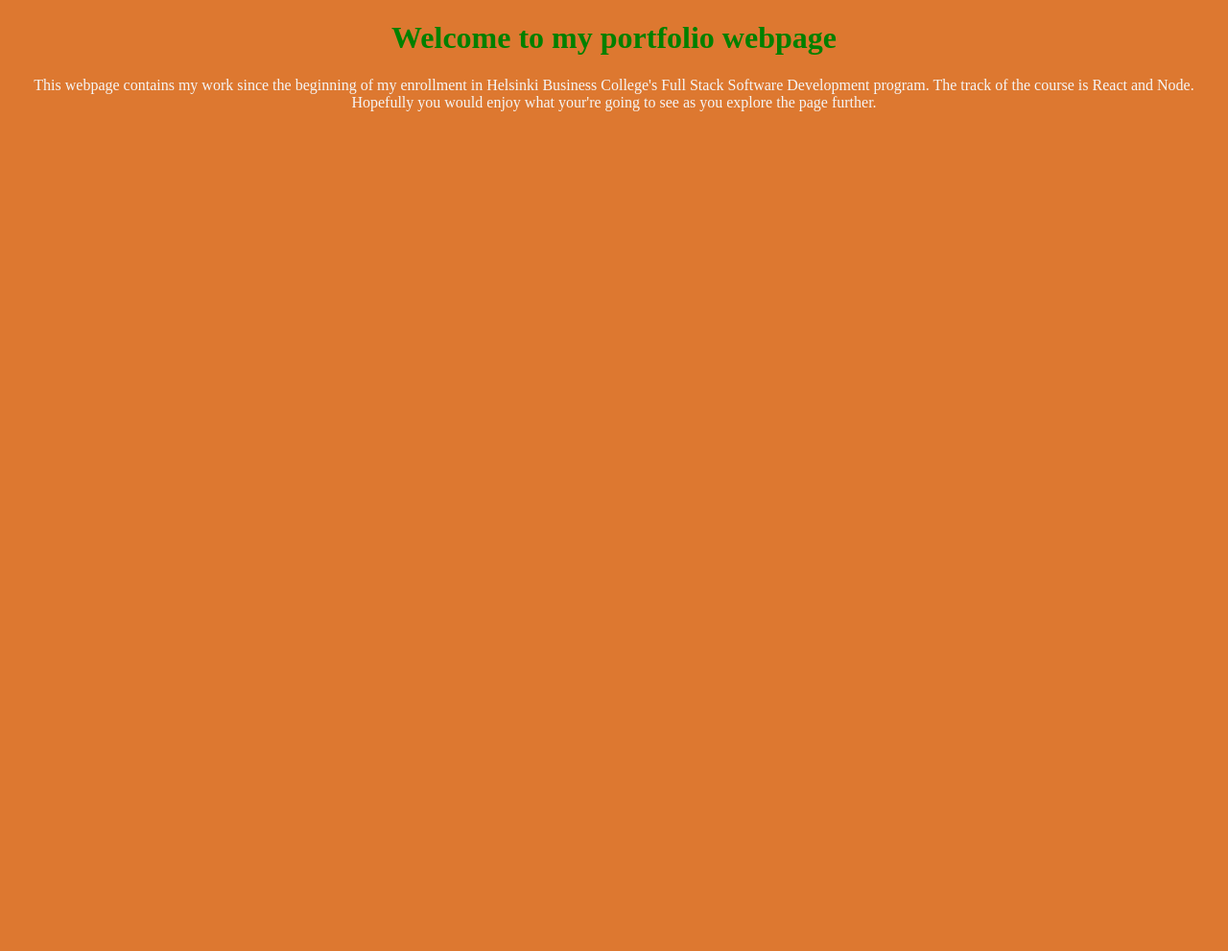
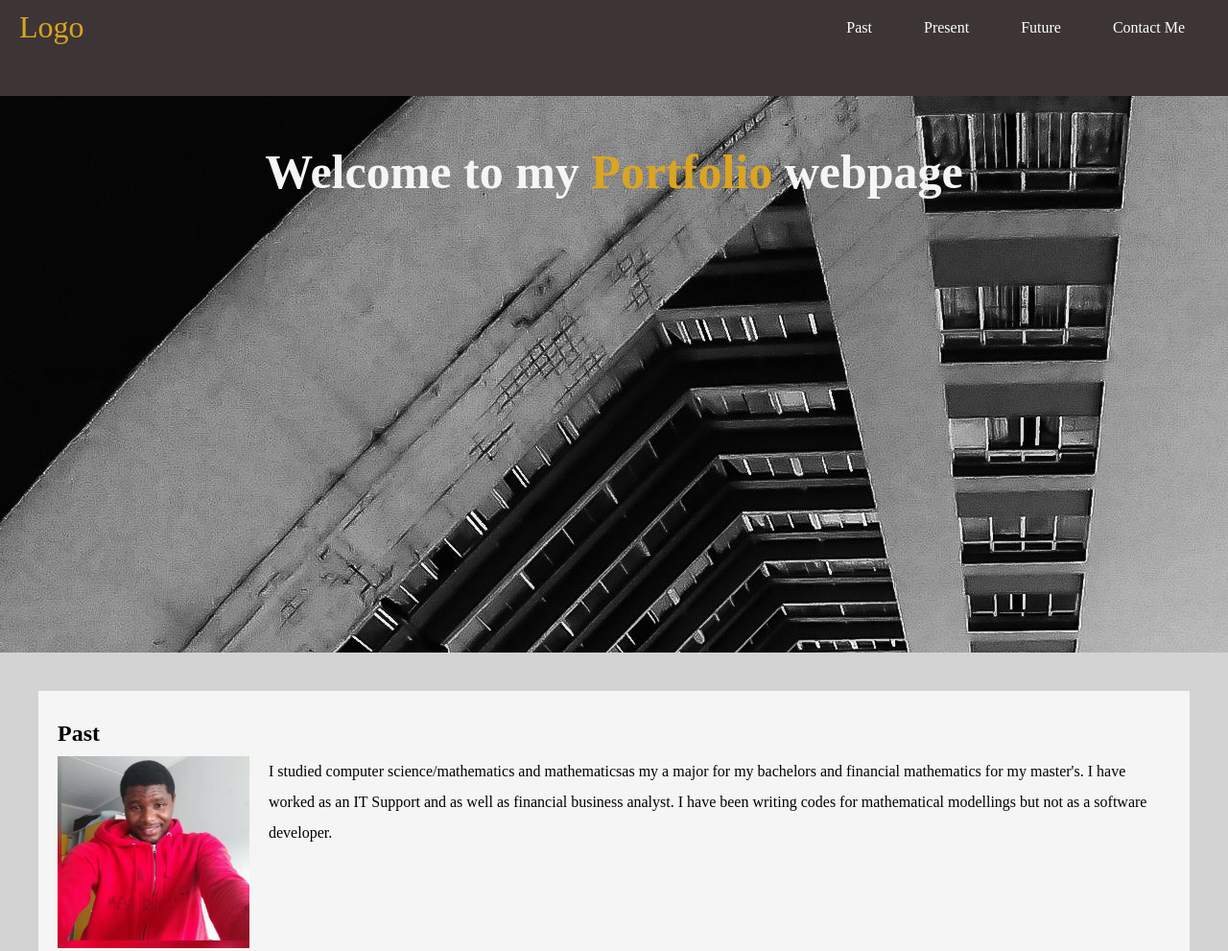
Before and after one commit to IbraheemLanre/HBC, a plain HTML site: page Portfolio/HTML5_CSS3/index.html in a window 1280 px wide. Shown: the top 991 px of the page at 96% size. Before the commit the page ends 800 px from the top, so only its background shows below. Drawn offline with Linux system fonts and the light colour scheme; a web font is replaced by a local one.

Commit message:
Updated html and css3 design

```diff
--- a/Portfolio/HTML5_CSS3/index.html
+++ b/Portfolio/HTML5_CSS3/index.html
@@ -5,14 +5,70 @@
     <meta name="viewport" content="width=device-width, initial-scale=1.0" />
     <title>Helsinki Business College Portfolio</title>
     <link rel="stylesheet" href="style.css" />
+<link href="https://fonts.googleapis.com/css2?family=Ovo&display=swap" rel="stylesheet">
   </head>
   <body>
-    <h1>Welcome to my portfolio webpage</h1>
-    <p>
-      This webpage contains my work since the beginning of my enrollment in
-      Helsinki Business College's Full Stack Software Development program. The
-      track of the course is React and Node. Hopefully you would enjoy what
-      your're going to see as you explore the page further.
-    </p>
+    <header>
+      <div id="logo"><a href="#Index.html">Logo</a></div>
+      <nav>
+        <ul>
+          <li><a href="#past">Past</a></li>
+          <li><a href="#present">Present</a></li>
+          <li><a href="#future">Future</a></li>
+          <li><a href="#contact-me">Contact Me</a></li>
+        </ul>
+      </nav>
+    </header>
+    <main>
+      <!--homepage starts-->
+      <div class="hero-banner" id="home">
+        <h1 class="hero">Welcome to my <span>Portfolio</span> webpage</h1>
+      </div>
+      <!--hompage ends-->
+
+      <!--Past starts-->
+      <div class="past-container" id="past">
+        <h2>Past</h2>
+        <img src="img/IMG_0025.JPG" alt="ibraheem smiling" />
+        <p>
+          I studied computer science/mathematics and mathematicsas my a major
+          for my bachelors and financial mathematics for my master's. I have
+          worked as an IT Support and as well as financial business analyst. I
+          have been writing codes for mathematical modellings but not as a
+          software developer.
+        </p>
+      </div>
+      <!--Past ends-->
+
+      <!--present starts-->
+      <div class="present-container" id="present">
+        <img src="img/IMG_20170707_133852.jpg" alt="ibraheem on the bus" />
+        <div class="present-content">
+          <p><h2>Present</h2>
+            <strong>I am presently in a training program at Helsinki Business College
+              where I am studying to become a full software developer. I am taking
+              these classes to sharpening my reasoning and logical thinking as a
+              software developer and also to understand what the customer wants as
+              an engineer. The program is really exciting, I hope I am able to see
+              it through till the end.</strong>
+          </p>
+        </div>
+      </div>
+      <!--present ends-->
+
+      <!--future starts-->
+      <div class="future-container" id="future">
+        <h2>Future</h2>
+        <img src="img/IMG_0104.JPG" alt="ibraheem with earphones" />
+        <p>
+          As a developer, I want to be able to create good software solutions
+          for various sectors such as health, administration, finance, education
+          and so on. To be able help create scalable business software and make
+          services reachable to all and sundry.
+        </p>
+      </div>
+    </main>
+
+    <footer id="contact-me">&copy;Ibraheem Ola-Adua</footer>
   </body>
 </html>
--- a/Portfolio/HTML5_CSS3/style.css
+++ b/Portfolio/HTML5_CSS3/style.css
@@ -1,13 +1,149 @@
-body {
-  background-color: rgb(221, 120, 48);
+* {
+  margin: 0;
+  padding: 0;
+  box-sizing: border-box;
 }
 
-h1 {
-  color: green;
-  text-align: center;
+html {
+  scroll-behavior: smooth;
 }
 
-p {
+body {
+  height: 100vh;
+  font-family: "Ovo", serif;
+}
+
+/* Header Area */
+
+header {
+  background-color: rgb(61, 53, 53);
+  text-align: right;
+  display: block;
+  height: 100px;
+  width: 100%;
+  position: fixed;
+}
+
+header #logo a {
+  font-size: 32px;
+  float: left;
+  color: goldenrod;
+  text-decoration: none;
+  padding: 10px;
+  margin-left: 10px;
+}
+
+header nav ul {
+  list-style: none;
+  padding: 20px;
+}
+
+header nav ul li {
+  display: inline-block;
+}
+
+header nav ul li a {
+  color: white;
+  margin: 0 5px 0 5px;
+  text-decoration: none;
+  padding: 20px;
+}
+
+header nav ul li a:hover {
+  background-color: goldenrod;
+}
+
+/*Hero banner Area*/
+
+.hero-banner {
+  background-image: url("img/pexels-thiago-matos-2008426.jpg");
+  background-position: center center/cover;
+  background-repeat: no repeat;
+  background-attachment: fixed;
+  height: 85vh;
+  padding: 50px;
+}
+
+span {
+  color: goldenrod;
+}
+
+main .hero-banner h1 {
+  text-align: center;
+  padding: 100px;
+  color: whitesmoke;
+  font-size: 50px;
+}
+
+/*Past Area*/
+
+.past-container {
+  background-color: whitesmoke;
+  border: 40px solid lightgray;
+  padding: 20px 20px 20px 20px;
+  color: black;
+  height: 400px;
+  width: 100%;
+  line-height: 2;
+}
+
+.past-container img {
+  float: left;
+  height: 200px;
+  margin-right: 20px;
+}
+
+/*Present Area*/
+
+.present-container {
+  background-image: url("img/pexels-thiago-matos-2388361.jpg");
+  background-attachment: fixed;
+  background-position: center center;
+  padding: 20px 20px 20px 20px;
+  color: white;
+  height: 400px;
+  width: 100%;
+  line-height: 2;
+}
+
+.present-container img {
+  float: left;
+  height: 350px;
+  width: 300px;
+  margin-right: 20px;
+}
+
+.present-content {
+  background-color: white;
+  color: #333;
+  height: 350px;
+}
+
+/*Future Area*/
+
+.future-container {
+  background-image: url("img/pexels-lee-campbell-115655.jpg");
+  background-attachment: fixed;
+  padding: 20px 20px 20px 20px;
+  color: whitesmoke;
+  height: 400px;
+  width: 100%;
+  line-height: 2;
+}
+
+.future-container img {
+  float: left;
+  height: 300px;
+  width: 300px;
+  margin-right: 20px;
+}
+
+/*Future Area*/
+
+footer {
+  background-color: rgb(61, 53, 53);
   color: whitesmoke;
   text-align: center;
+  height: 40px;
+  padding: 10px 0 10px;
 }
```
Also changed, not shown: Portfolio/HTML5_CSS3/img/IMG_0025.JPG (added), Portfolio/HTML5_CSS3/img/IMG_0104.jpg (added), Portfolio/HTML5_CSS3/img/IMG_20170707_133852.jpg (added), Portfolio/HTML5_CSS3/img/pexels-lee-campbell-115655.jpg (added), Portfolio/HTML5_CSS3/img/pexels-lisa-fotios-4981743.jpg (added), Portfolio/HTML5_CSS3/img/pexels-thiago-matos-2008426.jpg (added), 1 other file.
